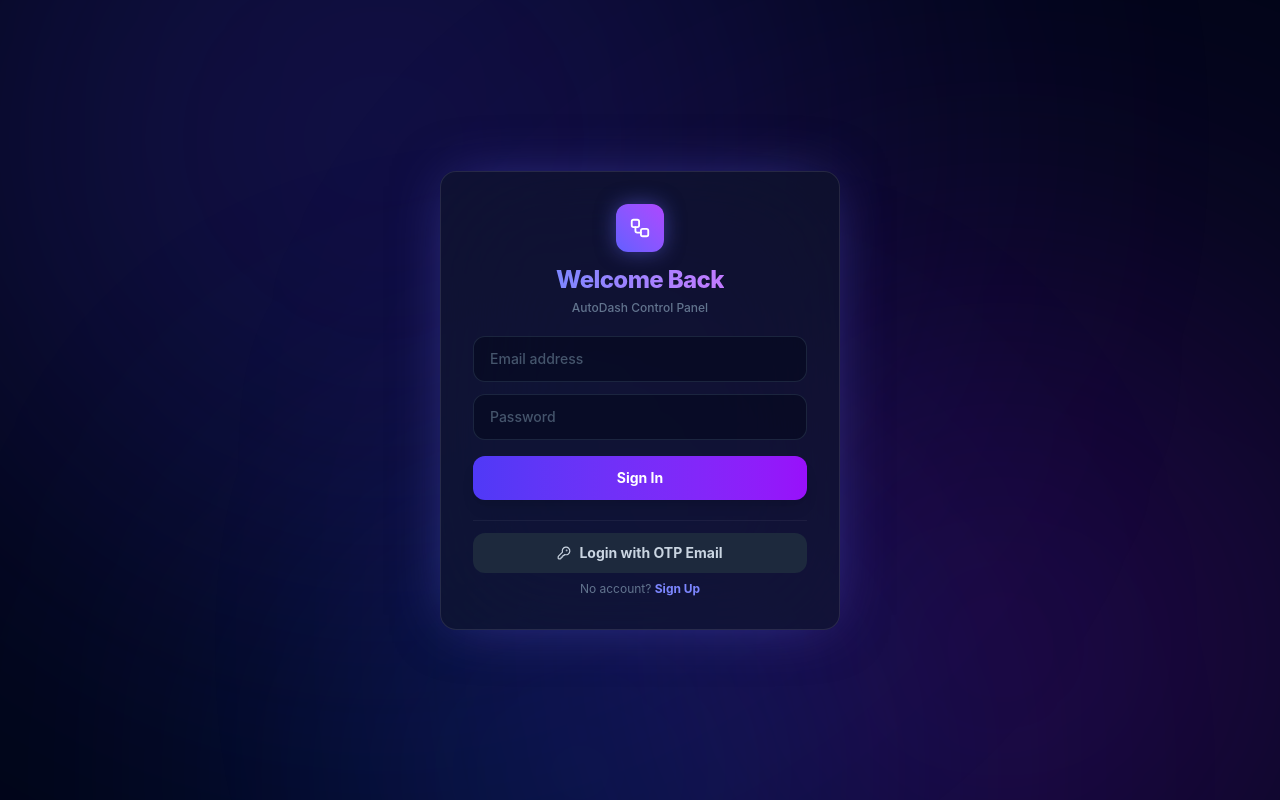
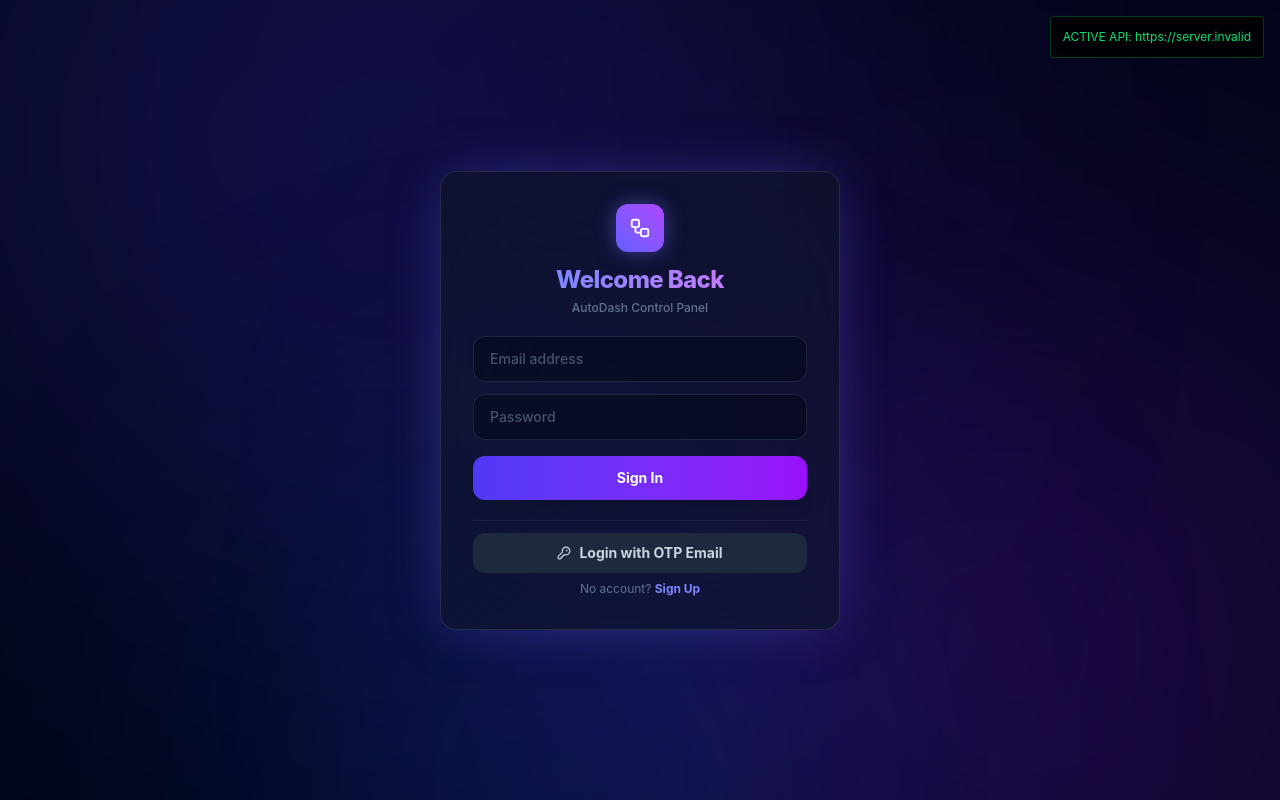
Before and after one commit to zaid24-maker/admin-dashboard-app, a React (Vite) app in the folder client/: page /login in a window 1280 px wide. Built offline with nearby package versions, Linux system fonts and the light colour scheme; no server answers.

Commit message:
chore: add visual API URL debug widget to track down Fatal Error

```diff
--- a/client/src/pages/Login.jsx
+++ b/client/src/pages/Login.jsx
@@ -130,6 +130,9 @@ const Login = () => {
 
     return (
         <div className="flex h-screen w-full items-center justify-center bg-slate-950 overflow-hidden relative">
+            <div className="absolute top-4 right-4 bg-black/80 text-green-400 font-mono p-3 rounded text-xs z-50 border border-green-500/30">
+                ACTIVE API: {import.meta.env.VITE_API_URL || 'http://localhost:5001'}
+            </div>
             {/* Animated Plasma Background */}
             <div className="absolute inset-0 z-0 overflow-hidden pointer-events-none">
                 <motion.div animate={{ scale: [1, 1.2, 1], x: [0, 150, 0], y: [0, -100, 0] }} transition={{ duration: 15, repeat: Infinity, ease: "easeInOut" }} className="absolute -top-[20%] -left-[10%] w-[60vw] h-[60vw] rounded-full bg-indigo-600/20 blur-[140px]" />
```
